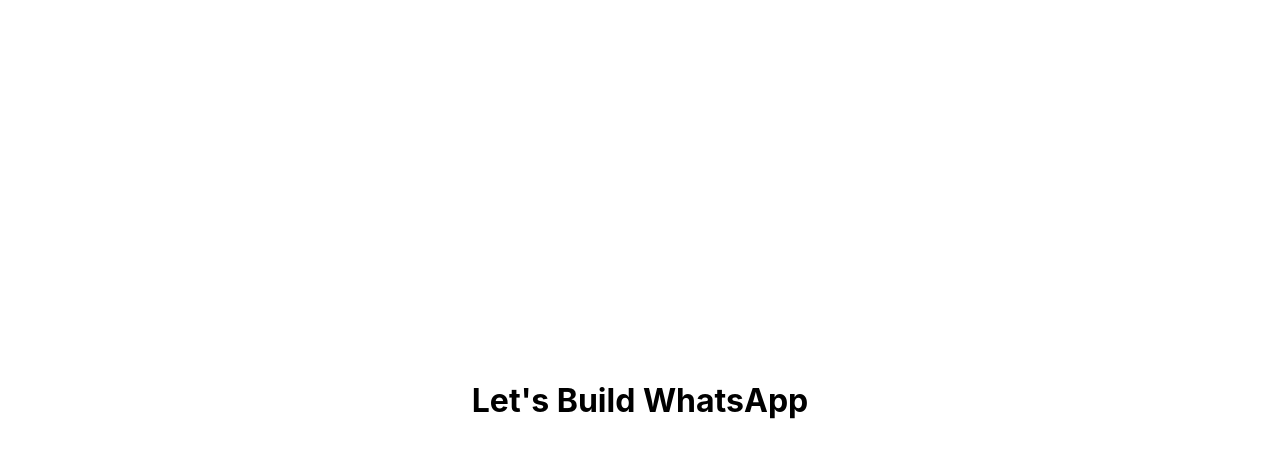
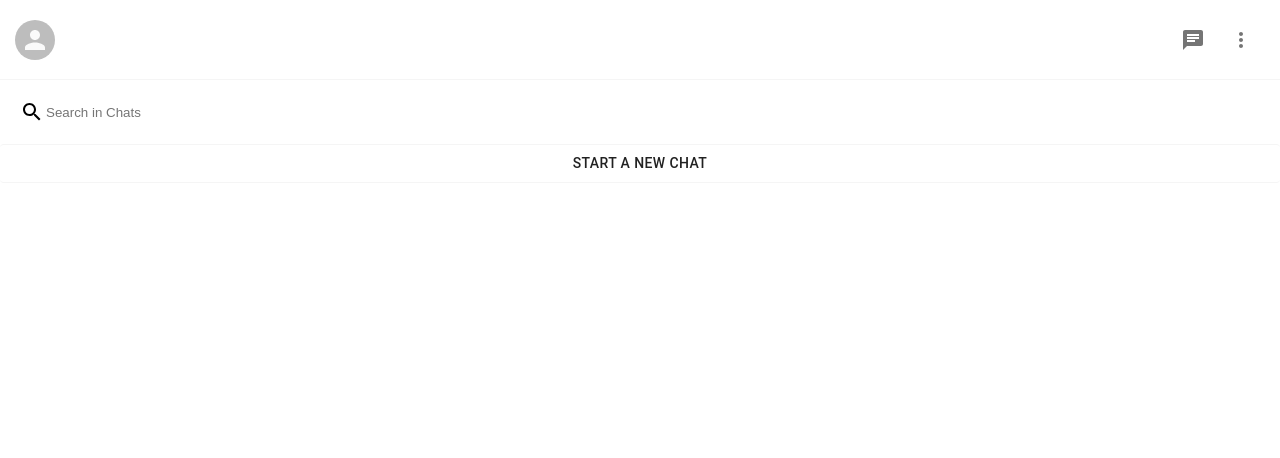
Before and after one commit to abhisheksingh98/WhatsApp-Clone, a Next.js app: page / in a window 1280 px wide. Shown: the top 458 px of the page. Built offline with nearby package versions, Linux system fonts and the light colour scheme.

Commit message:
structure Sidebar component and initialize firebase

```diff
--- a/components/Sidebar.js
+++ b/components/Sidebar.js
@@ -0,0 +1,86 @@
+
+import { Avatar, Button, IconButton } from '@material-ui/core';
+import ChatIcon from '@material-ui/icons/Chat'
+import MoreVertIcon from '@material-ui/icons/MoreVert'
+import SearchIcon from '@material-ui/icons/Search'
+import styled from 'styled-components'
+
+function Sidebar() {
+    return (
+        <Container>
+            <Header>
+                <UserAvatar/>
+                <IconsContainer>
+                    <IconButton>
+                    <ChatIcon/>
+                    </IconButton>
+                    <IconButton> <MoreVertIcon/></IconButton>
+
+                </IconsContainer>
+
+            </Header>
+
+            <Search>
+                <SearchIcon/>
+                <SearchInput placeholder="Search in Chats
+                "/>
+            </Search>
+
+            <SidebarButton>Start a new Chat</SidebarButton>
+
+
+        </Container>
+    )
+}
+
+export default Sidebar
+
+const Container = styled.div`
+
+`;
+
+const Search = styled.div`
+    display: flex;
+    align-items: center;
+    padding: 20px;
+    border-radius: 2px;
+`;
+
+const SidebarButton = styled(Button)`
+    width: 100%;
+
+    &&& {
+    border-top: 1px solid whitesmoke;
+    border-bottom: 1px solid whitesmoke;
+    }
+`
+
+const SearchInput = styled.input`
+    outline-width: 0;
+    border: none;
+    flex: 1;
+`;
+
+const Header = styled.div`
+    display: flex;
+    position: sticky;
+    top: 0;
+    background-color: white;
+    z-index: 1;
+    justify-content: space-between;
+    align-items: center;
+    padding: 15px;
+    height:80px;
+    border-bottom: 1px solid whitesmoke;
+
+`;
+
+const UserAvatar = styled(Avatar)`
+cursor: pointer;
+
+    :hover {
+     opacity: 0.8;
+    }
+`;
+
+const IconsContainer = styled.div``;
--- a/package.json
+++ b/package.json
@@ -8,6 +8,9 @@
     "start": "next start"
   },
   "dependencies": {
+    "@material-ui/core": "^4.11.3",
+    "@material-ui/icons": "^4.11.2",
+    "firebase": "^8.3.1",
     "next": "10.0.9",
     "react": "17.0.2",
     "react-dom": "17.0.2",
--- a/pages/index.js
+++ b/pages/index.js
@@ -1,15 +1,15 @@
 import Head from 'next/head'
-import styles from '../styles/Home.module.css'
+import Sidebar from '../components/Sidebar'
 
 export default function Home() {
   return (
-    <div className={styles.container}>
+    <div>
       <Head>
         <title>WhatsApp</title>
         <link rel="icon" href="/favicon.ico" />
       </Head>
 
-      <h1>Let's Build WhatsApp</h1>
+      <Sidebar/>
      </div>
   )
 }
--- a/styles/Home.module.css
+++ /dev/null
@@ -1,122 +0,0 @@
-.container {
-  min-height: 100vh;
-  padding: 0 0.5rem;
-  display: flex;
-  flex-direction: column;
-  justify-content: center;
-  align-items: center;
-}
-
-.main {
-  padding: 5rem 0;
-  flex: 1;
-  display: flex;
-  flex-direction: column;
-  justify-content: center;
-  align-items: center;
-}
-
-.footer {
-  width: 100%;
-  height: 100px;
-  border-top: 1px solid #eaeaea;
-  display: flex;
-  justify-content: center;
-  align-items: center;
-}
-
-.footer img {
-  margin-left: 0.5rem;
-}
-
-.footer a {
-  display: flex;
-  justify-content: center;
-  align-items: center;
-}
-
-.title a {
-  color: #0070f3;
-  text-decoration: none;
-}
-
-.title a:hover,
-.title a:focus,
-.title a:active {
-  text-decoration: underline;
-}
-
-.title {
-  margin: 0;
-  line-height: 1.15;
-  font-size: 4rem;
-}
-
-.title,
-.description {
-  text-align: center;
-}
-
-.description {
-  line-height: 1.5;
-  font-size: 1.5rem;
-}
-
-.code {
-  background: #fafafa;
-  border-radius: 5px;
-  padding: 0.75rem;
-  font-size: 1.1rem;
-  font-family: Menlo, Monaco, Lucida Console, Liberation Mono, DejaVu Sans Mono,
-    Bitstream Vera Sans Mono, Courier New, monospace;
-}
-
-.grid {
-  display: flex;
-  align-items: center;
-  justify-content: center;
-  flex-wrap: wrap;
-  max-width: 800px;
-  margin-top: 3rem;
-}
-
-.card {
-  margin: 1rem;
-  flex-basis: 45%;
-  padding: 1.5rem;
-  text-align: left;
-  color: inherit;
-  text-decoration: none;
-  border: 1px solid #eaeaea;
-  border-radius: 10px;
-  transition: color 0.15s ease, border-color 0.15s ease;
-}
-
-.card:hover,
-.card:focus,
-.card:active {
-  color: #0070f3;
-  border-color: #0070f3;
-}
-
-.card h3 {
-  margin: 0 0 1rem 0;
-  font-size: 1.5rem;
-}
-
-.card p {
-  margin: 0;
-  font-size: 1.25rem;
-  line-height: 1.5;
-}
-
-.logo {
-  height: 1em;
-}
-
-@media (max-width: 600px) {
-  .grid {
-    width: 100%;
-    flex-direction: column;
-  }
-}
```
Also changed, not shown: firebase.js (added, +21 -0 lines), pages/chat.js (deleted, +0 -11 lines), 1 other file (tests, documents, lock files or other folders).
